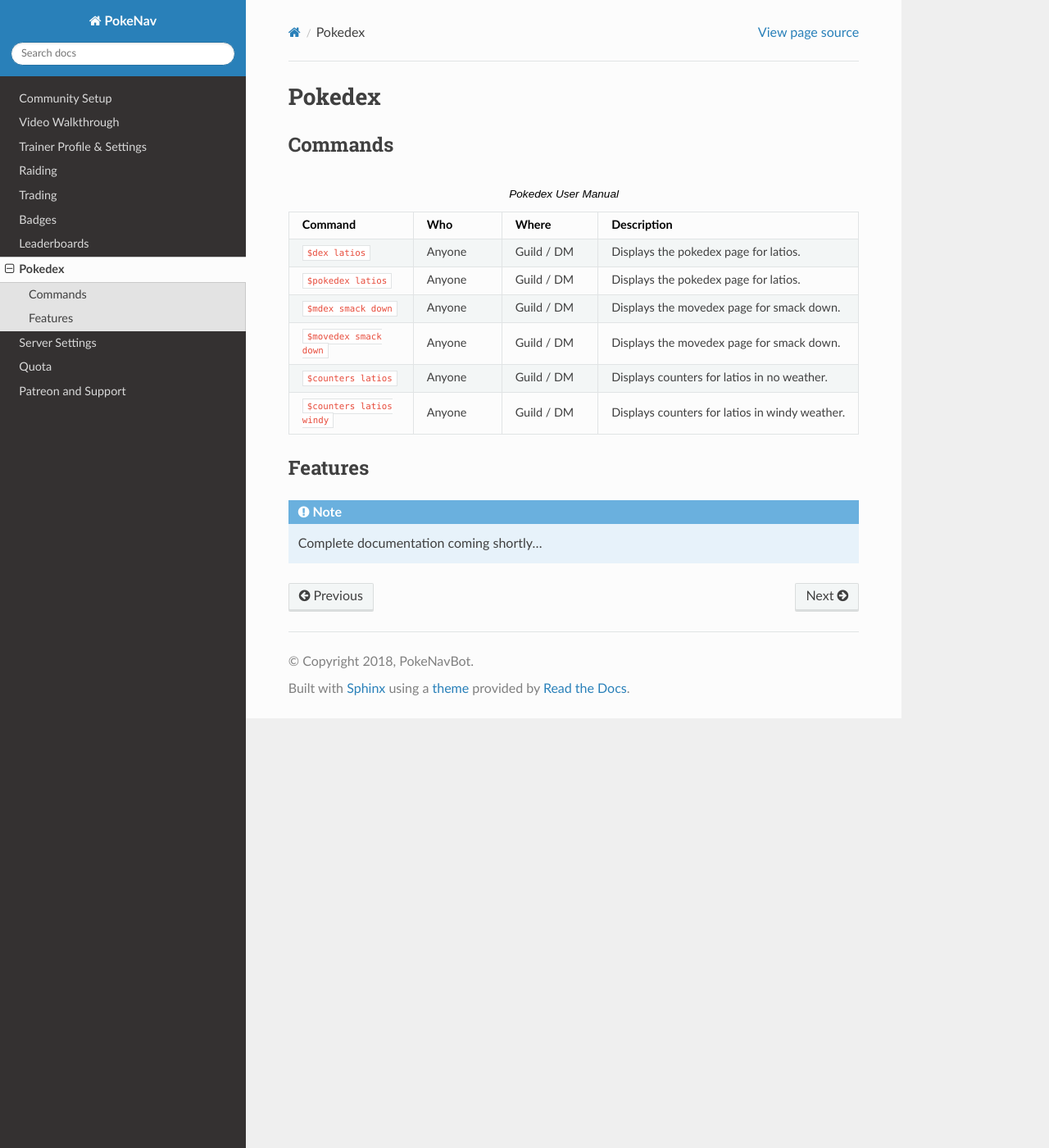
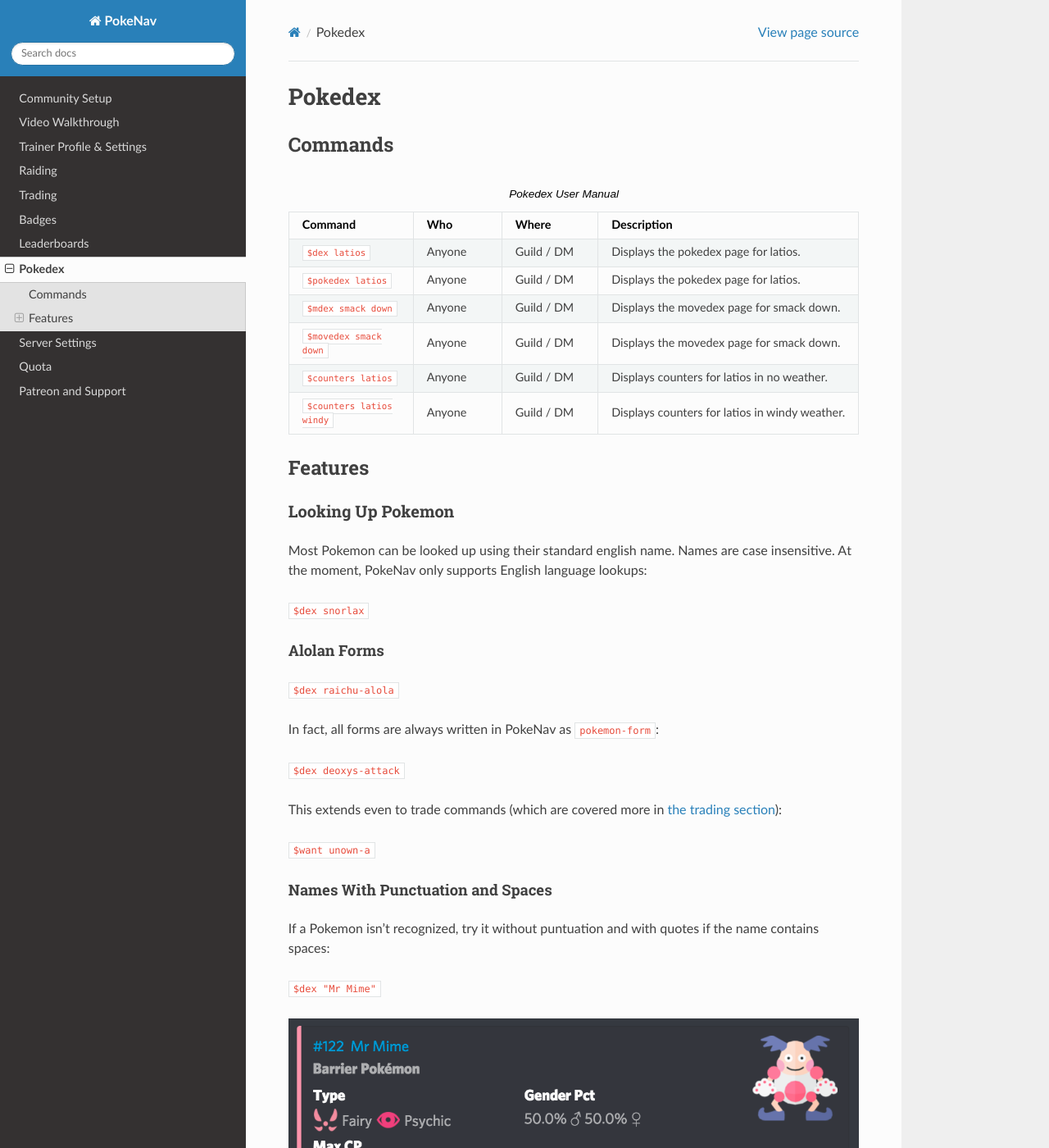
Before and after one commit to PokeNavBot/pokenav-documentation, a Sphinx documentation site: the page built from source/pokedex.md, in a window 1280 px wide and 1400 px high. Shown: the whole window at 82% size. Built offline with Sphinx 7.4.7 and the Read the Docs theme 2.0.0, drawn with Linux system fonts in a browser that asks for light colours; formulas are drawn with MathJax 3.

Commit message:
mr mime pokedex fixes https://github.com/PokeNavBot/PokeNav/issues/85

````diff
--- a/source/pokedex.md
+++ b/source/pokedex.md
@@ -17,9 +17,28 @@
 
 ## Features
 
-```eval_rst
+### Looking Up Pokemon
 
-.. note::
+Most Pokemon can be looked up using their standard english name. Names are case insensitive. At the moment, PokeNav only supports English language lookups:
 
-    Complete documentation coming shortly...
-```
+`$dex snorlax`
+
+#### Alolan Forms
+
+`$dex raichu-alola`
+
+In fact, all forms are always written in PokeNav as `pokemon-form`:
+
+`$dex deoxys-attack`
+
+This extends even to trade commands (which are covered more in [the trading section](trading.md)):
+
+`$want unown-a`
+
+#### Names With Punctuation and Spaces
+
+If a Pokemon isn't recognized, try it without puntuation and with quotes if the name contains spaces:
+
+`$dex "Mr Mime"`
+
+<img src="/_static/imgs/mr_mime_dex.png" />
````
Also changed, not shown: source/_static/imgs/mr_mime_dex.png (added).
